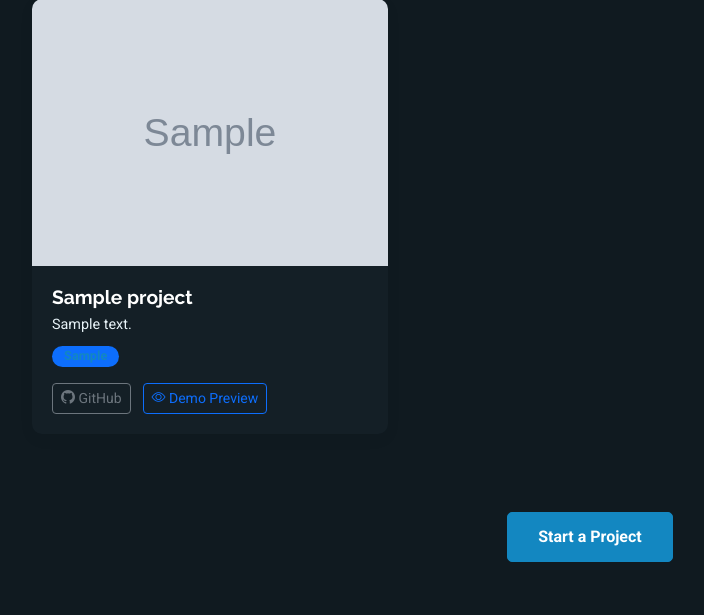
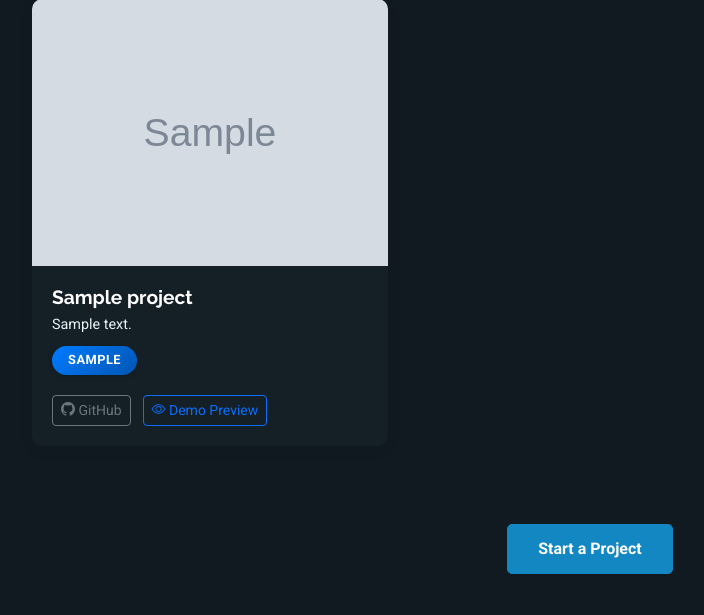
Before and after one commit to abdiwahaab12/my-resume-cv, a Flask app: page /portfolio in a window 1280 px wide. Shown: the part 429-1044 px from the top of the page, without its empty margins (50-754 px from the left). Run offline with Flask 3, Linux system fonts and the light colour scheme; tables that the repository leaves empty hold one stand-in row (values such as "Sample post"); grey boxes marked "Sample" are stand-in pictures; some libraries are stand-ins or nearby versions.

Commit message:
Improve portfolio card badge styling - clearer fonts and better readability

```diff
--- a/FolioOne/templates/base.html
+++ b/FolioOne/templates/base.html
@@ -26,6 +26,36 @@
 
   <!-- Main CSS File -->
   <link href="{{ url_for('static', filename='assets/css/main.css') }}" rel="stylesheet">
+
+  <!-- Custom Styles for Portfolio Cards -->
+  <style>
+    .portfolio-tags .badge, .project-tags .badge {
+      font-size: 0.85rem;
+      letter-spacing: 0.5px;
+      text-transform: uppercase;
+      border-radius: 20px;
+      margin-right: 8px;
+      margin-bottom: 4px;
+      display: inline-block;
+      box-shadow: 0 2px 4px rgba(0,0,0,0.1);
+    }
+
+    .portfolio-tags .badge.bg-primary, .project-tags .badge.bg-primary {
+      background: linear-gradient(135deg, #007bff, #0056b3) !important;
+      border: none;
+    }
+
+    .portfolio-tags .badge.bg-secondary, .project-tags .badge.bg-secondary {
+      background: linear-gradient(135deg, #6c757d, #495057) !important;
+      border: none;
+    }
+
+    .portfolio-tags .badge:hover, .project-tags .badge:hover {
+      transform: translateY(-1px);
+      box-shadow: 0 4px 8px rgba(0,0,0,0.15);
+      transition: all 0.2s ease;
+    }
+  </style>
 
   {% block extra_css %}{% endblock %}
 </head>
--- a/FolioOne/templates/index.html
+++ b/FolioOne/templates/index.html
@@ -84,10 +84,10 @@
             <h4>{{ project.title }}</h4>
             <p>{{ project.description[:100] }}{% if project.description|length > 100 %}...{% endif %}</p>
             <div class="project-tags">
-              <span class="badge bg-primary">{{ project.category }}</span>
+              <span class="badge bg-primary text-white fw-bold px-3 py-2">{{ project.category }}</span>
               {% if project.technologies %}
                 {% for tech in project.technologies[:2] %}
-                <span class="badge bg-secondary">{{ tech }}</span>
+                <span class="badge bg-secondary text-white fw-medium px-2 py-1">{{ tech }}</span>
                 {% endfor %}
               {% endif %}
             </div>
--- a/FolioOne/templates/portfolio.html
+++ b/FolioOne/templates/portfolio.html
@@ -46,10 +46,10 @@
               <h4>{{ project.title }}</h4>
               <p>{{ project.description[:100] }}{% if project.description|length > 100 %}...{% endif %}</p>
               <div class="portfolio-tags">
-                <span class="badge bg-primary">{{ project.category }}</span>
+                <span class="badge bg-primary text-white fw-bold px-3 py-2">{{ project.category }}</span>
                 {% if project.technologies %}
                   {% for tech in project.technologies[:2] %}
-                  <span class="badge bg-secondary">{{ tech }}</span>
+                  <span class="badge bg-secondary text-white fw-medium px-2 py-1">{{ tech }}</span>
                   {% endfor %}
                 {% endif %}
               </div>
```
